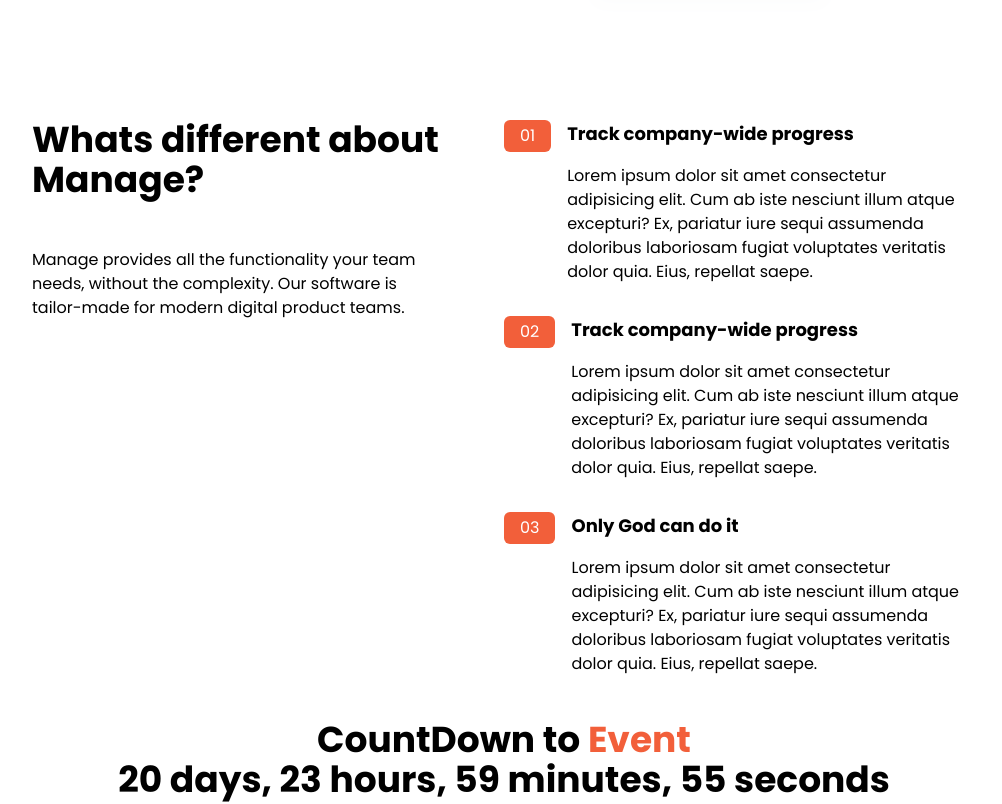
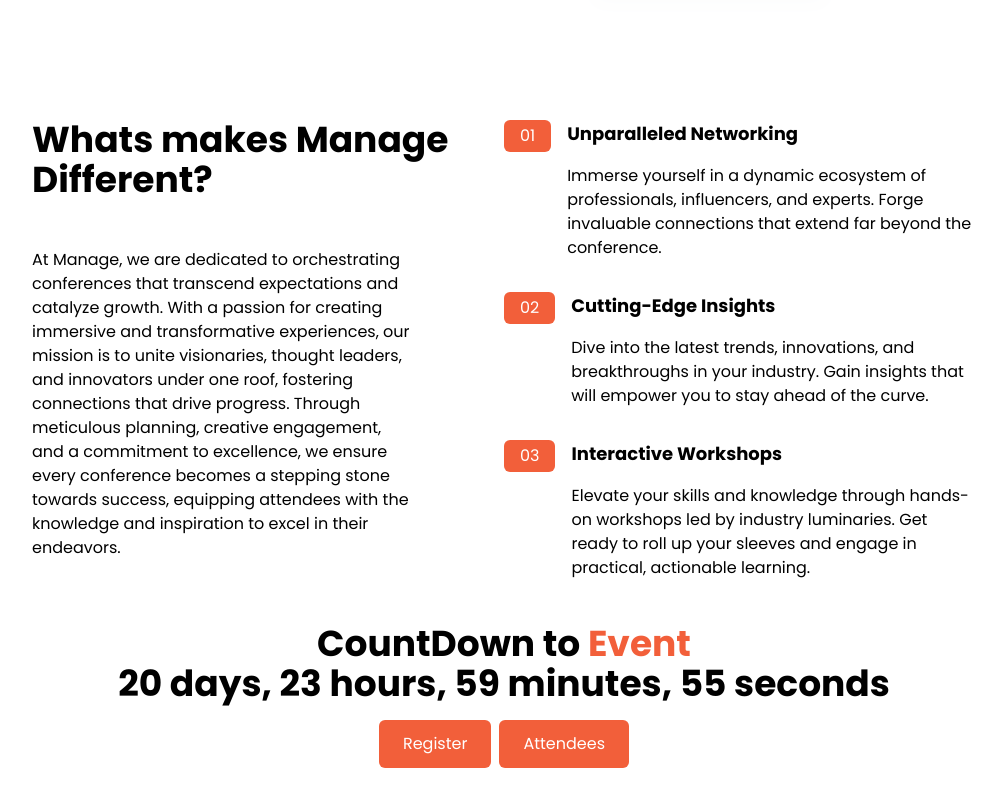
Before and after one commit to okolipraiz/manage, a Next.js app: page / in a window 1280 px wide. Shown: the part 640-1444 px from the top of the page, without its empty margins (136-1138 px from the left). Built offline with nearby package versions, Linux system fonts and the light colour scheme.

Commit message:
file updated

```diff
--- a/components/Newsletter.tsx
+++ b/components/Newsletter.tsx
@@ -23,7 +23,7 @@
         <section id="cta" className="bg-brightRed">
           <div className="container flex flex-col items-center justify-between px-6 md:px-0 py-24 mx-auto space-y-12 md:py-12 md:flex-row md:space-y-0">
             <h2 className="text-5xl font-bold leading-tight text-center text-white md:text-4xl md:max-w-xl md:text-left">
-              Simplify how your team works today.
+              Empowering Conferences, Transforming Futures.
             </h2>
 
             <button className="p-3 px-6 text-brightRed bg-white rounded-md baseline hover:bg-brightRedLight hover:text-white">
--- a/pages/index.tsx
+++ b/pages/index.tsx
@@ -90,12 +90,18 @@
           <div className="container flex flex-col px-4 mx-auto mt-10 space-y-12 md:space-y-0 md:flex-row">
             <div className="flex flex-col space-y-12 md:w-1/2">
               <h2 className="max-w-md text-4xl font-bold text-center md:text-left">
-                Whats different about Manage?
+                Whats makes Manage Different?
               </h2>
               <p className="max-w-sm text-center text-darkGrayishBlue md:text-left">
-                Manage provides all the functionality your team needs, without
-                the complexity. Our software is tailor-made for modern digital
-                product teams.
+                At Manage, we are dedicated to orchestrating conferences that
+                transcend expectations and catalyze growth. With a passion for
+                creating immersive and transformative experiences, our mission
+                is to unite visionaries, thought leaders, and innovators under
+                one roof, fostering connections that drive progress. Through
+                meticulous planning, creative engagement, and a commitment to
+                excellence, we ensure every conference becomes a stepping stone
+                towards success, equipping attendees with the knowledge and
+                inspiration to excel in their endeavors.
               </p>
             </div>
 
@@ -108,20 +114,19 @@
                       01
                     </div>
                     <h3 className="text-base font-bold md:mb-4 md:hidden">
-                      Track company-wide progress
+                      Unparalleled Networking
                     </h3>
                   </div>
                 </div>
 
                 <div>
                   <h3 className="hidden mb-4 text-lg font-bold md:block">
-                    Track company-wide progress
+                    Unparalleled Networking
                   </h3>
                   <p className="text-darkGrayishBlue">
-                    Lorem ipsum dolor sit amet consectetur adipisicing elit. Cum
-                    ab iste nesciunt illum atque excepturi? Ex, pariatur iure
-                    sequi assumenda doloribus laboriosam fugiat voluptates
-                    veritatis dolor quia. Eius, repellat saepe.
+                    Immerse yourself in a dynamic ecosystem of professionals,
+                    influencers, and experts. Forge invaluable connections that
+                    extend far beyond the conference.
                   </p>
                 </div>
               </div>
@@ -134,20 +139,19 @@
                       02
                     </div>
                     <h3 className="text-base font-bold md:mb-4 md:hidden">
-                      company-wide progress across
+                      Cutting-Edge Insights
                     </h3>
                   </div>
                 </div>
 
                 <div>
                   <h3 className="hidden mb-4 text-lg font-bold md:block">
-                    Track company-wide progress
+                    Cutting-Edge Insights
                   </h3>
                   <p className="text-darkGrayishBlue">
-                    Lorem ipsum dolor sit amet consectetur adipisicing elit. Cum
-                    ab iste nesciunt illum atque excepturi? Ex, pariatur iure
-                    sequi assumenda doloribus laboriosam fugiat voluptates
-                    veritatis dolor quia. Eius, repellat saepe.
+                    Dive into the latest trends, innovations, and breakthroughs
+                    in your industry. Gain insights that will empower you to
+                    stay ahead of the curve.
                   </p>
                 </div>
               </div>
@@ -160,20 +164,19 @@
                       03
                     </div>
                     <h3 className="text-base font-bold md:mb-4 md:hidden">
-                      Only God can do it
+                      Interactive Workshops
                     </h3>
                   </div>
                 </div>
 
                 <div>
                   <h3 className="hidden mb-4 text-lg font-bold md:block">
-                    Only God can do it
+                    Interactive Workshops
                   </h3>
                   <p className="text-darkGrayishBlue">
-                    Lorem ipsum dolor sit amet consectetur adipisicing elit. Cum
-                    ab iste nesciunt illum atque excepturi? Ex, pariatur iure
-                    sequi assumenda doloribus laboriosam fugiat voluptates
-                    veritatis dolor quia. Eius, repellat saepe.
+                    Elevate your skills and knowledge through hands-on workshops
+                    led by industry luminaries. Get ready to roll up your
+                    sleeves and engage in practical, actionable learning.
                   </p>
                 </div>
               </div>
```
